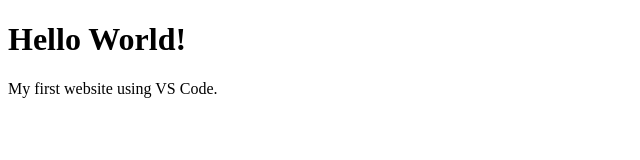
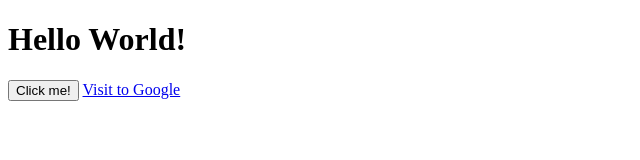
Before and after one commit to chiru2000130/chiru_shell_example-project, a plain HTML site: page index.html in a window 1280 px wide. Shown: the whole page, without its empty margins (0-640 px from the left). Drawn offline with Linux system fonts and the light colour scheme.

Commit message:
html change

```diff
--- a/index.html
+++ b/index.html
@@ -6,6 +6,8 @@
 </head>
 <body>
     <h1>Hello World!</h1>
-    <p>My first website using VS Code.</p>
+    <button>Click me!</button>
+    <a href="https://www.google.com">Visit to Google</a>
+
 </body>
 </html>
```
